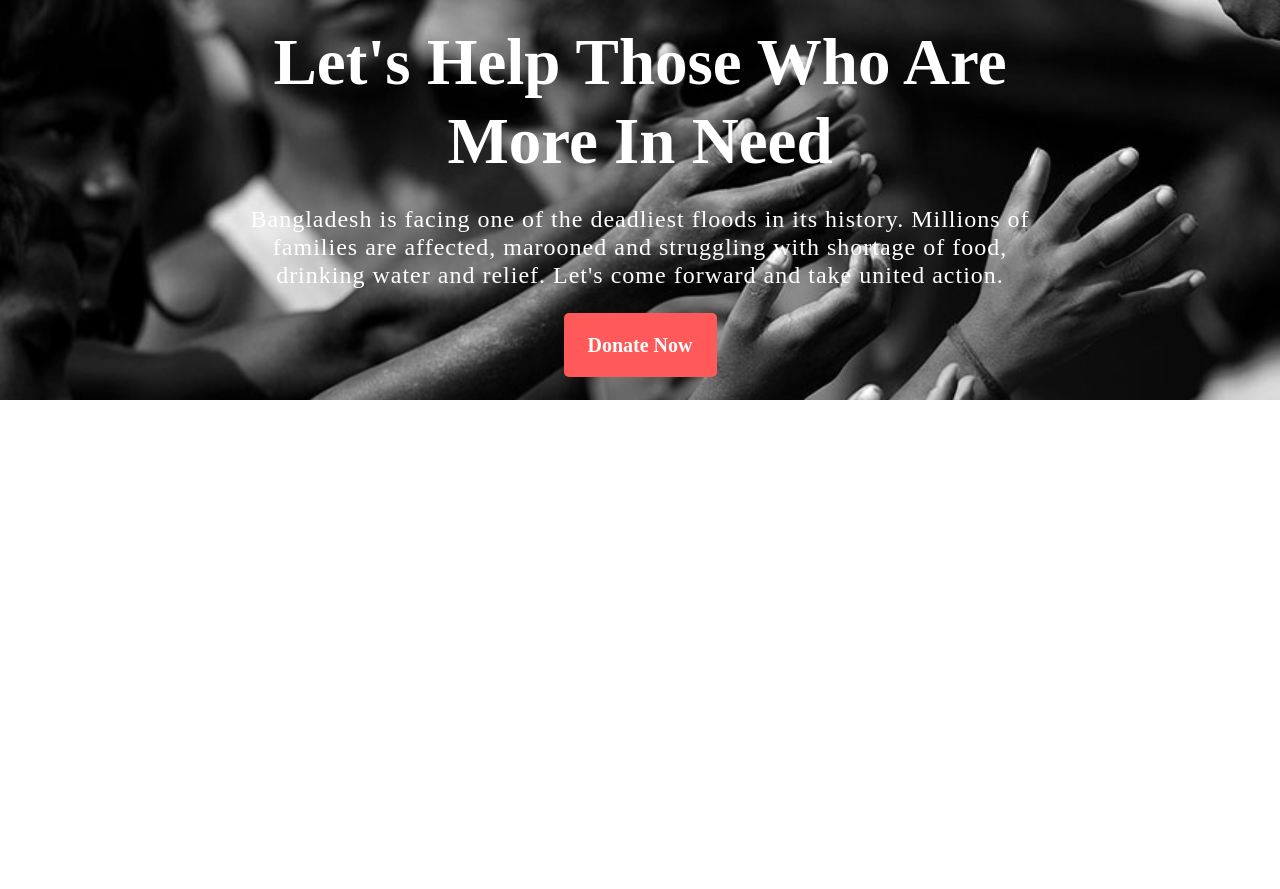
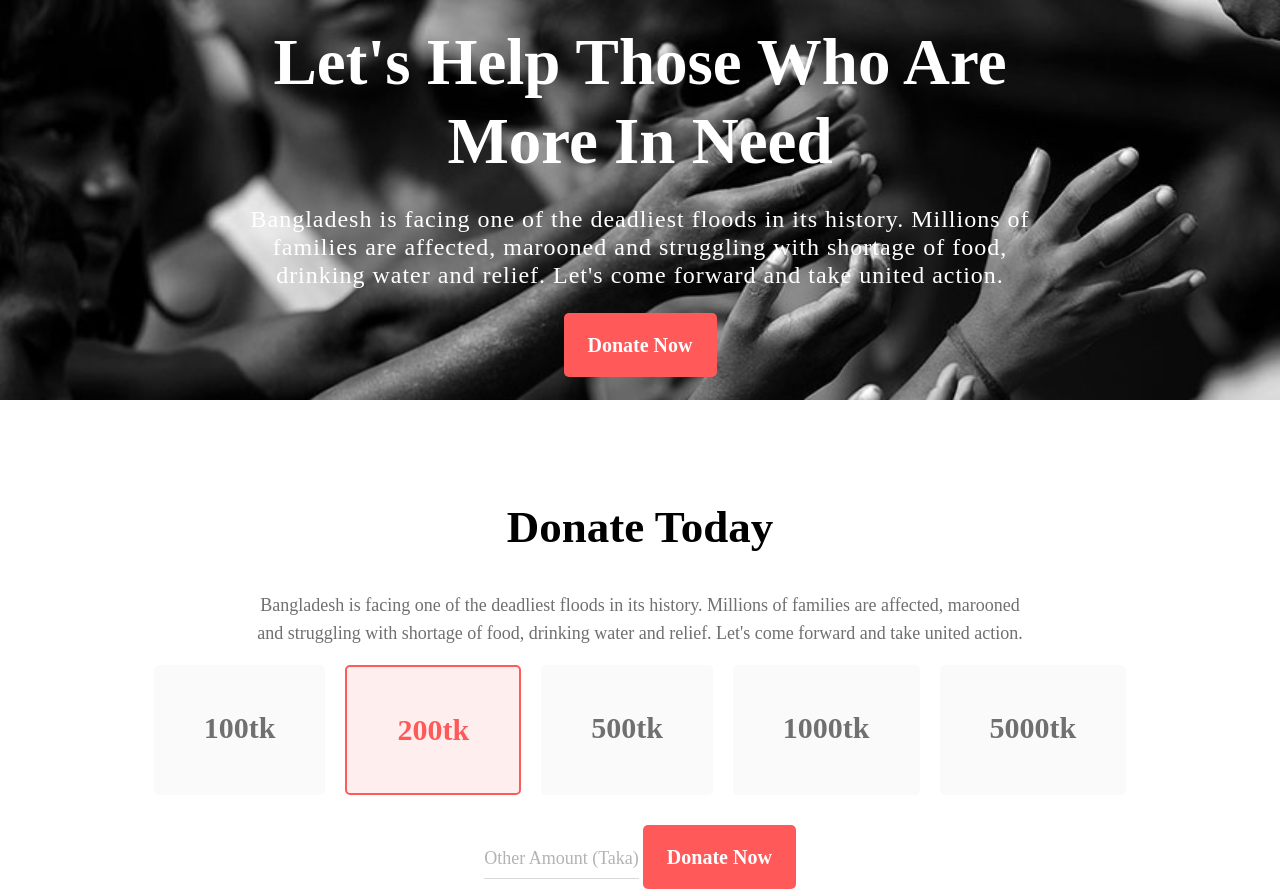
Before and after one commit to MehediHasan06/nusrah-portfolio, a plain HTML site: page index.html in a window 1280 px wide. Before the commit the page ends 800 px from the top, so only its background shows below. Drawn offline with Linux system fonts and the light colour scheme.

Commit message:
donation container implemented

```diff
--- a/index.html
+++ b/index.html
@@ -9,7 +9,7 @@
   </head>
   <body>
     <section class="top_banner">
-      <div class="container">
+      <div class="container wrapper">
         <h1>Let's Help Those Who Are More In Need</h1>
         <p>
           Bangladesh is facing one of the deadliest floods in its history.
@@ -17,8 +17,25 @@
           shortage of food, drinking water and relief. Let's come forward and
           take united action.
         </p>
-        <a href="#">Donate Now</a>
+        <a class="donate_now" href="#">Donate Now</a>
       </div>
+    </section>
+
+    <section class="instant_donation container">
+      <h2>Donate Today</h2>
+      <p>Bangladesh is facing one of the deadliest floods in its history.
+        Millions of families are affected, marooned and struggling with
+        shortage of food, drinking water and relief. Let's come forward and
+        take united action.</p>
+      <div class="donation_amount">
+        <span>100tk</span>
+        <span class="highlighted">200tk</span>
+        <span>500tk</span>
+        <span>1000tk</span>
+        <span>5000tk</span>
+      </div>
+      <span class="manual_donation">Other Amount (Taka)</span>
+      <a class="donate_now" href="#">Donate Now</a>
     </section>
   </body>
 </html>
--- a/style.css
+++ b/style.css
@@ -2,9 +2,26 @@ body {
   margin: 0;
   box-sizing: border-box;
 }
+a.donate_now {
+  border-radius: 5px;
+  font-weight: 600;
+  font-size: 20px;
+  line-height: 24px;
+
+  display: inline-block;
+  padding: 20px 24px;
+  background: #FF5959;
+  color: #fff;
+  text-decoration: none;
+}
+.container{
+  max-width: 780px;
+  margin: 0 auto;
+}
+
 
 /* Top Banner */
-section.top_banner {
+.top_banner {
   height: 50vh;
   display: flex;
   flex-direction: column;
@@ -18,8 +35,7 @@ section.top_banner {
   background-repeat: no-repeat;
   background-size: cover;
 }
-section.top_banner > .container {
-  max-width: 780px;
+.top_banner > .wrapper {
   display: flex;
   flex-direction: column;
   justify-content: center;
@@ -28,27 +44,72 @@ section.top_banner > .container {
   text-align: center;
   color: #fff;
 }
-section.top_banner > .container h1 {
+.top_banner > .container h1 {
   font-weight: 700;
   font-size: 65px;
   line-height: 79px;
 
   margin: 0;
 }
-section.top_banner > .container p {
+.top_banner > .container p {
   font-weight: 500;
   font-size: 24px;
   line-height: 28px;
   letter-spacing: 1px;
 }
-section.top_banner > .container a {
+
+
+/* Instant Donation */
+.instant_donation{
+  margin-top: 100px;
+  text-align: center;
+}
+.instant_donation h2{
+  font-weight: 700;
+  font-size: 45px;
+  line-height: 54px;
+}
+.instant_donation p{
+  font-weight: 400;
+  font-size: 18px;
+  line-height: 28px;
+
+  color: #707070;
+}
+.instant_donation .donation_amount{
+  display: flex;
+  justify-content: center;
+  gap: 20px;
+}
+.instant_donation .donation_amount span{
+  font-weight: 700;
+  font-size: 30px;
+  line-height: 36px;
+
+  display: block;
+  cursor: pointer;
   border-radius: 5px;
-  font-weight: 600;
-  font-size: 20px;
-  line-height: 24px;
+  padding: 45px 50px;
+  color: #707070;
+  background: #FAFAFA;
+}
+.instant_donation .donation_amount span.highlighted{
+  background: #FFEEEE;
+  border: 2px solid #FF5959;
+  border-radius: 5px;
+  color: #FF5959;
+}
+.instant_donation .manual_donation{
+  font-weight: 400;
+  font-size: 18px;
+  line-height: 28px;
+  text-align: center;
 
-  padding: 20px 24px;
-  background: #FF5959;
-  color: #fff;
-  text-decoration: none;
+  color: #B3B3B3;
+  border-bottom: 1px solid #DADADA;
+  margin-top: 30px;
+  padding-bottom: 10px;
 }
+.instant_donation .donate_now{
+  margin-top: 30px;
+}
```
